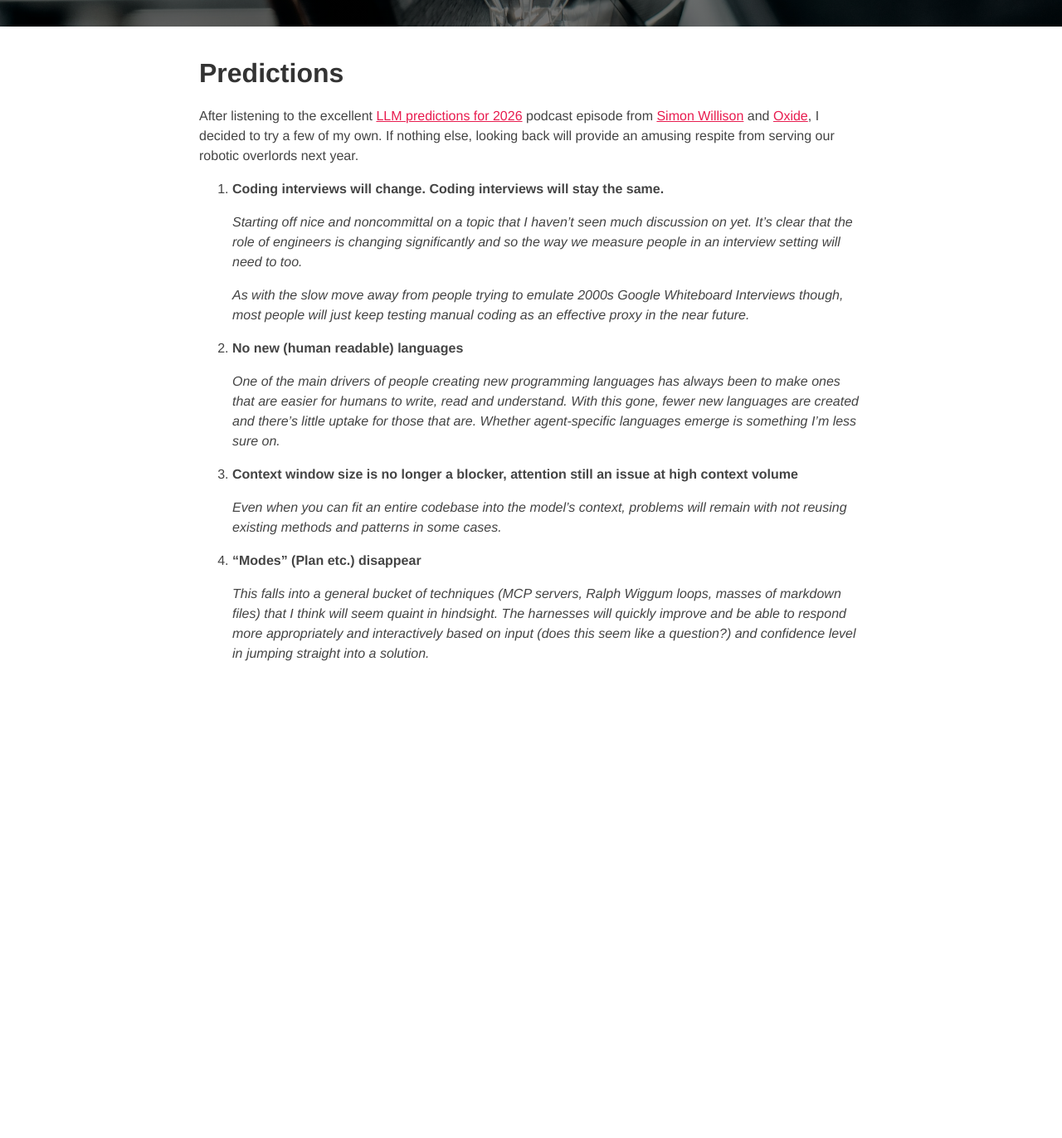
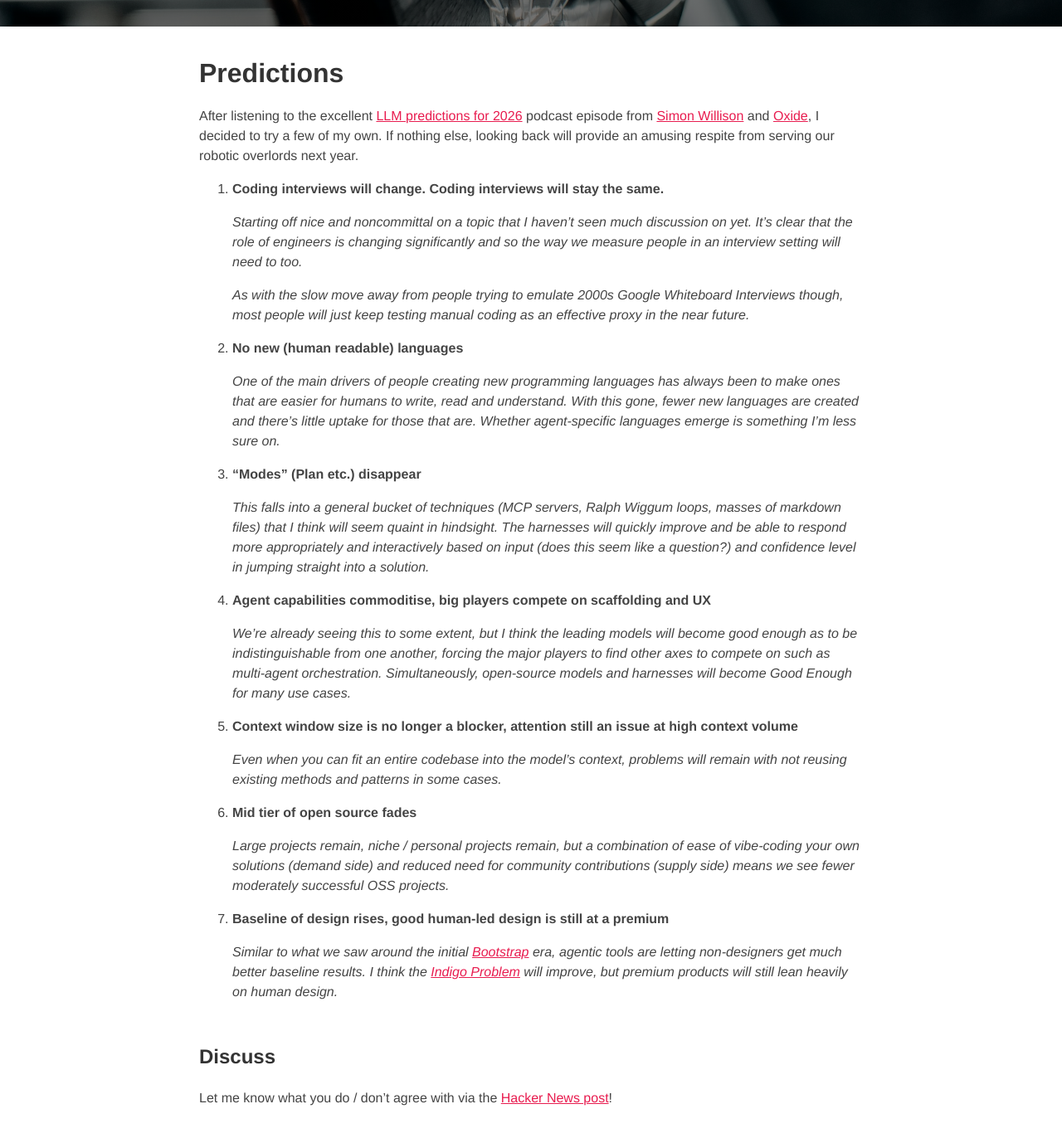
Before and after one commit to thomshutt/thomshutt.github.io, a Jekyll site: the page built from _posts/2026-03-17-predictions.md, in a window 1280 px wide and 1400 px high, scrolled down 214 px. Shown: the top 1372 px of the window at 83% size. Built offline with Jekyll 4.4.1, drawn with Linux system fonts in a browser that asks for light colours; before the commit the page ends 1078 px from its top, so only the background shows below that.

Commit message:
Moar predictions

```diff
--- a/_posts/2026-03-17-predictions.md
+++ b/_posts/2026-03-17-predictions.md
@@ -19,10 +19,26 @@ After listening to the excellent [LLM predictions for 2026](https://simonwilliso
 
     *One of the main drivers of people creating new programming languages has always been to make ones that are easier for humans to write, read and understand. With this gone, fewer new languages are created and there's little uptake for those that are. Whether agent-specific languages emerge is something I'm less sure on.*
 
+4. **“Modes” (Plan etc.) disappear**
+
+    *This falls into a general bucket of techniques (MCP servers, Ralph Wiggum loops, masses of markdown files) that I think will seem quaint in hindsight. The harnesses will quickly improve and be able to respond more appropriately and interactively based on input (does this seem like a question?) and confidence level in jumping straight into a solution.*
+
+3. **Agent capabilities commoditise, big players compete on scaffolding and UX**
+
+    *We're already seeing this to some extent, but I think the leading models will become good enough as to be indistinguishable from one another, forcing the major players to find other axes to compete on such as multi-agent orchestration. Simultaneously, open-source models and harnesses will become Good Enough for many use cases.*
+
 3. **Context window size is no longer a blocker, attention still an issue at high context volume**
 
     *Even when you can fit an entire codebase into the model's context, problems will remain with not reusing existing methods and patterns in some cases.*
 
-4. **“Modes” (Plan etc.) disappear**
+5. **Mid tier of open source fades**
 
-    *This falls into a general bucket of techniques (MCP servers, Ralph Wiggum loops, masses of markdown files) that I think will seem quaint in hindsight. The harnesses will quickly improve and be able to respond more appropriately and interactively based on input (does this seem like a question?) and confidence level in jumping straight into a solution.*
+    *Large projects remain, niche / personal projects remain, but a combination of ease of vibe-coding your own solutions (demand side) and reduced need for community contributions (supply side) means we see fewer moderately successful OSS projects.*
+
+6. **Baseline of design rises, good human-led design is still at a premium**
+
+    *Similar to what we saw around the initial [Bootstrap](https://getbootstrap.com) era, agentic tools are letting non-designers get much better baseline results. I think the [Indigo Problem](https://x.com/adamwathan/status/1953510802159219096) will improve, but premium products will still lean heavily on human design.*
+
+## Discuss
+
+Let me know what you do / don't agree with via the [Hacker News post](https://news.ycombinator.com/item?id=15458642)!
```
